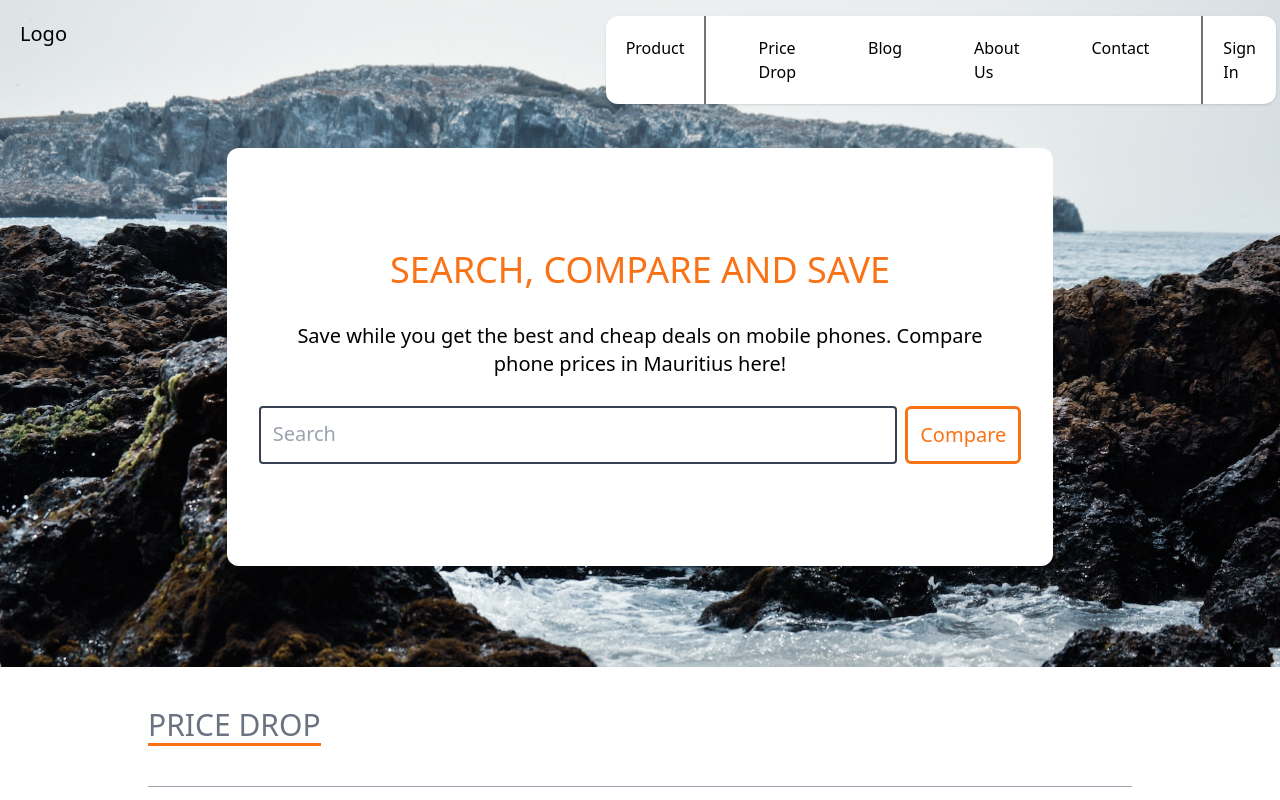
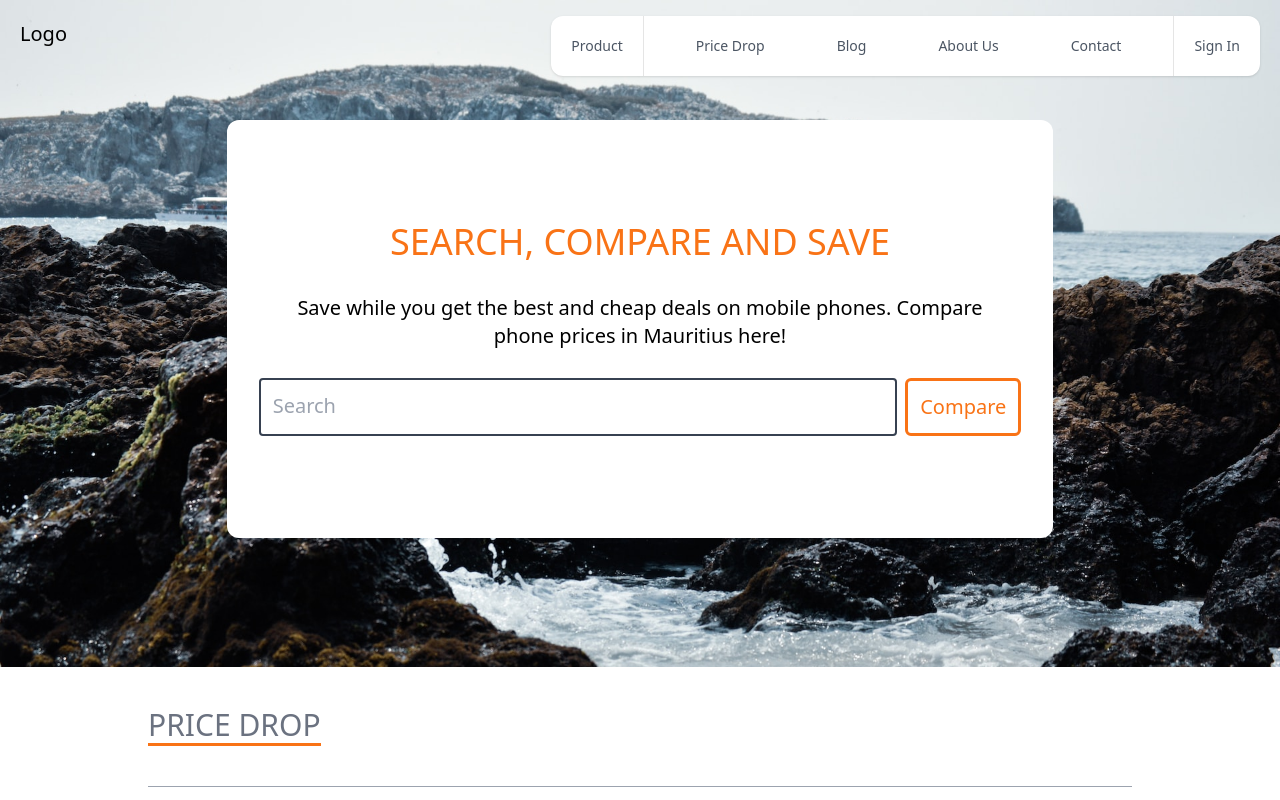
Before and after one commit to checkprix/CheckPrix, a React (Create React App) app: page / in a window 1280 px wide. Shown: the top 800 px of the page. Built offline with nearby package versions, Linux system fonts and the light colour scheme.

Commit message:
navbar fix

```diff
--- a/src/components/blog/blogDescription/blogDescription.tsx
+++ b/src/components/blog/blogDescription/blogDescription.tsx
@@ -5,7 +5,7 @@ import Footer from "../../footer/footer";
 import Navbar from "../../navbar/navbar";
 const BlogDescription = (): any => {
 
-    const {id} = useParams();
+    const { id } = useParams();
     console.log(id)
     return (<>
         <Navbar />
--- a/src/components/navbar/navbar.tsx
+++ b/src/components/navbar/navbar.tsx
@@ -22,7 +22,7 @@ const Navbar = () => {
     <>
       <nav>
         <div className="flex flex-col lg:flex-row text-black">
-          <div className="lg:flex-1 p-5 text-xl flex justify-between">
+          <div className="lg:w-fit p-5 text-xl flex justify-between">
             <span>Logo</span>
             <span className="lg:hidden">
               <button className="p-1" onClick={() => setMenuOpen(!isMenuOpen)}>
@@ -30,24 +30,25 @@ const Navbar = () => {
               </button>
             </span>
           </div>
-          <div className="flex-1 p-1 rounded bg-transparent text-black mt-3 lg:pl-5">
+          <div className="flex-1 lg:flex justify-end lg:pr-5 p-1 rounded bg-transparent text-black mt-3 lg:pl-5">
             <motion.div
               initial={{ height: 0 }}
               animate={{
                 height: isMenuOpen ? "auto" : 0,
                 // padding:isMenuOpen? '15px 0 15px 0':'0 0 0 0'
               }}
-              className={`w-full flex flex-col lg:flex-row lg:justify-center  lg:text-base lg:p-0 gap-8 shadow bg-orange-500 lg:bg-white text-white lg:text-black rounded-xl overflow-hidden
+              className={`lg:w-fit flex flex-col lg:flex-row lg:justify-center text-white lg:text-gray-600  lg:text-sm lg:p-0 gap-8 shadow bg-orange-500 lg:bg-white
+                 rounded-xl overflow-hidden
            `}
             >
-              <span className="lg:border-r-2 border-neutral-500 lg:p-5 pl-6 mt-5 lg:mt-0">
+              <span className="lg:border-r border-neutral-200 lg:p-5 pl-6 mt-5 lg:mt-0  ">
                 Product
               </span>
-              <span className="lg:p-5 pl-6">Price Drop</span>
-              <span className="lg:p-5 pl-6">Blog</span>
-              <span className="lg:p-5 pl-6">About Us</span>
-              <span className="lg:p-5 pl-6">Contact</span>
-              <span className="lg:p-5 pl-6 mb-5 lg:mb-0 lg:border-l-2 border-neutral-500">Sign In</span>
+              <span className="lg:p-5 pl-6 lg:text-gray-600 ">Price Drop</span>
+              <span className="lg:p-5 pl-6 lg:text-gray-600 ">Blog</span>
+              <span className="lg:p-5 pl-6 lg:text-gray-600 ">About Us</span>
+              <span className="lg:p-5 pl-6 lg:text-gray-600 ">Contact</span>
+              <span className="lg:p-5 pl-6 mb-5 lg:mb-0 lg:border-l border-neutral-200  ">Sign In</span>
             </motion.div>
           </div>
         </div>
```
